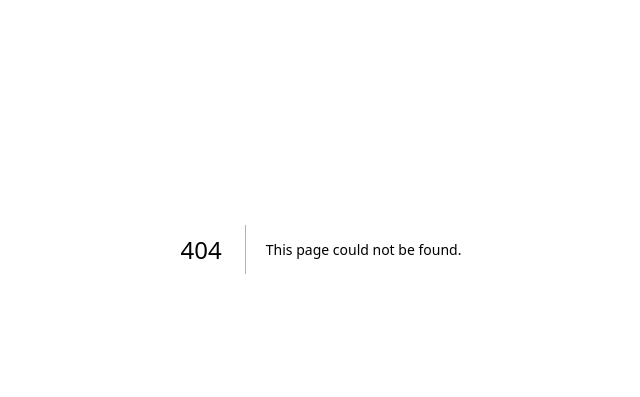
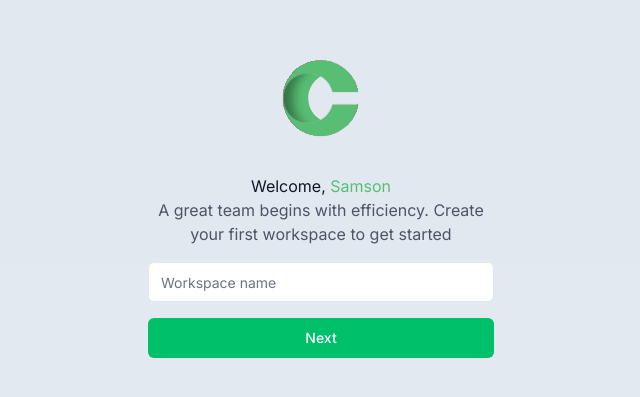
Before and after one commit to Clearpath-HQ/Clearpath_frontend, a Next.js app in the folder clearpath/: page /onboarding/onboardingWelcome in a window 1280 px wide. Before the commit this address had no page. Shown: the part 151-548 px from the top of the page, without its empty margins (319-959 px from the left). Built offline with nearby package versions, Linux system fonts and the light colour scheme.

Commit message:
Onbording screen static page completed

```diff
--- /dev/null
+++ b/clearpath/app/onboarding/onboardingWelcome/page.tsx
@@ -0,0 +1,38 @@
+"use client";
+
+import Image from "next/image";
+
+import { AspectRatio } from "@/components/ui/aspect-ratio";
+import { Input } from "@/components/ui/input";
+import { Button } from "@/components/ui/button";
+
+export default function OnboaringWelcome() {
+  return (
+    <div className="">
+      <div className="w-full h-screen  bg-[#E2E8F0] bg-opacity-95 backdrop-blur-sm">
+        <section className="w-full py-12 md:py-24 lg:py-32 xl:py-48">
+          <div className=" flex flex-col items-center justify-center gap-4 w-[346px] m-auto">
+            <Image
+              src="/Group.svg"
+              alt="Blurred Logo"
+              height={120}
+              width={120}
+              className="object-contain filter blur-190"
+            />
+            <div className="mx-auto items-center text-center">
+              <h2 className="text-[#101729] ">
+                Welcome, <span className="text-[#57BE73]">Samson</span>
+              </h2>
+              <p className="text-[#4A5567]">
+                A great team begins with efficiency. Create your first workspace
+                to get started
+              </p>
+            </div>
+            <Input type="email" placeholder="Workspace name" />
+            <Button variant="default">Next</Button>
+          </div>
+        </section>
+      </div>
+    </div>
+  );
+}
--- /dev/null
+++ b/clearpath/components/ui/aspect-ratio.tsx
@@ -0,0 +1,7 @@
+"use client"
+
+import * as AspectRatioPrimitive from "@radix-ui/react-aspect-ratio"
+
+const AspectRatio = AspectRatioPrimitive.Root
+
+export { AspectRatio }
--- a/clearpath/components/ui/button.tsx
+++ b/clearpath/components/ui/button.tsx
@@ -1,22 +1,24 @@
-import * as React from "react"
-import { Slot } from "@radix-ui/react-slot"
-import { cva, type VariantProps } from "class-variance-authority"
+import * as React from "react";
+import { Slot } from "@radix-ui/react-slot";
+import { cva, type VariantProps } from "class-variance-authority";
 
-import { cn } from "@/lib/utils"
+import { cn } from "@/lib/utils";
 
 const buttonVariants = cva(
-  "inline-flex items-center justify-center whitespace-nowrap rounded-md text-sm font-medium ring-offset-white transition-colors focus-visible:outline-none focus-visible:ring-2 focus-visible:ring-gray-950 focus-visible:ring-offset-2 disabled:pointer-events-none disabled:opacity-50 dark:ring-offset-gray-950 dark:focus-visible:ring-gray-300",
+  "inline-flex  items-center justify-center whitespace-nowrap rounded-md text-sm font-medium ring-offset-white transition-colors focus-visible:outline-none focus-visible:ring-2 focus-visible:ring-gray-950 focus-visible:ring-offset-2 disabled:pointer-events-none disabled:opacity-50 dark:ring-offset-gray-950 dark:focus-visible:ring-gray-300",
   {
     variants: {
       variant: {
-        default: "bg-gray-900 text-gray-50 hover:bg-gray-900/90 dark:bg-gray-50 dark:text-gray-900 dark:hover:bg-gray-50/90",
+        default:
+          "bg-[#00C16A] text-[#ffffff] w-full hover:bg-gray-900/90 bg-[#00C16A] dark:text-gray-100 dark:hover:bg-[#00C16A]",
         destructive:
           "bg-red-500 text-gray-50 hover:bg-red-500/90 dark:bg-red-900 dark:text-gray-50 dark:hover:bg-red-900/90",
         outline:
           "border border-gray-200 bg-white hover:bg-gray-100 hover:text-gray-900 dark:border-gray-800 dark:bg-gray-950 dark:hover:bg-gray-800 dark:hover:text-gray-50",
         secondary:
           "bg-gray-100 text-gray-900 hover:bg-gray-100/80 dark:bg-gray-800 dark:text-gray-50 dark:hover:bg-gray-800/80",
-        ghost: "hover:bg-gray-100 hover:text-gray-900 dark:hover:bg-gray-800 dark:hover:text-gray-50",
+        ghost:
+          "hover:bg-gray-100 hover:text-gray-900 dark:hover:bg-gray-800 dark:hover:text-gray-50",
         link: "text-gray-900 underline-offset-4 hover:underline dark:text-gray-50",
       },
       size: {
@@ -31,26 +33,26 @@ const buttonVariants = cva(
       size: "default",
     },
   }
-)
+);
 
 export interface ButtonProps
   extends React.ButtonHTMLAttributes<HTMLButtonElement>,
     VariantProps<typeof buttonVariants> {
-  asChild?: boolean
+  asChild?: boolean;
 }
 
 const Button = React.forwardRef<HTMLButtonElement, ButtonProps>(
   ({ className, variant, size, asChild = false, ...props }, ref) => {
-    const Comp = asChild ? Slot : "button"
+    const Comp = asChild ? Slot : "button";
     return (
       <Comp
         className={cn(buttonVariants({ variant, size, className }))}
         ref={ref}
         {...props}
       />
-    )
+    );
   }
-)
-Button.displayName = "Button"
+);
+Button.displayName = "Button";
 
-export { Button, buttonVariants }
+export { Button, buttonVariants };
--- /dev/null
+++ b/clearpath/components/ui/input.tsx
@@ -0,0 +1,25 @@
+import * as React from "react";
+
+import { cn } from "@/lib/utils";
+
+export interface InputProps
+  extends React.InputHTMLAttributes<HTMLInputElement> {}
+
+const Input = React.forwardRef<HTMLInputElement, InputProps>(
+  ({ className, type, ...props }, ref) => {
+    return (
+      <input
+        type={type}
+        className={cn(
+          "flex h-10  w-full rounded-md border border-gray-200 bg-white px-3 py-2 text-sm text-black  file:border-0 file:bg-transparent file:text-sm file:font-medium placeholder:text-gray-500 focus-visible:outline-none disabled:cursor-not-allowed disabled:opacity-50 dark:border-gray-300 dark:placeholder:text-gray-400",
+          className
+        )}
+        ref={ref}
+        {...props}
+      />
+    );
+  }
+);
+Input.displayName = "Input";
+
+export { Input };
--- a/clearpath/package.json
+++ b/clearpath/package.json
@@ -9,6 +9,7 @@
     "lint": "next lint"
   },
   "dependencies": {
+    "@radix-ui/react-aspect-ratio": "^1.0.3",
     "@radix-ui/react-dialog": "^1.0.5",
     "@radix-ui/react-icons": "^1.3.0",
     "@radix-ui/react-slot": "^1.0.2",
```
Also changed, not shown: clearpath/app/onboarding/onboardingSplash/page.tsx (added), clearpath/app/onboarding/onboardingTeam/page.tsx (added), clearpath/app/onboarding/page.tsx (added), 1 other file (tests, documents, lock files or other folders).
